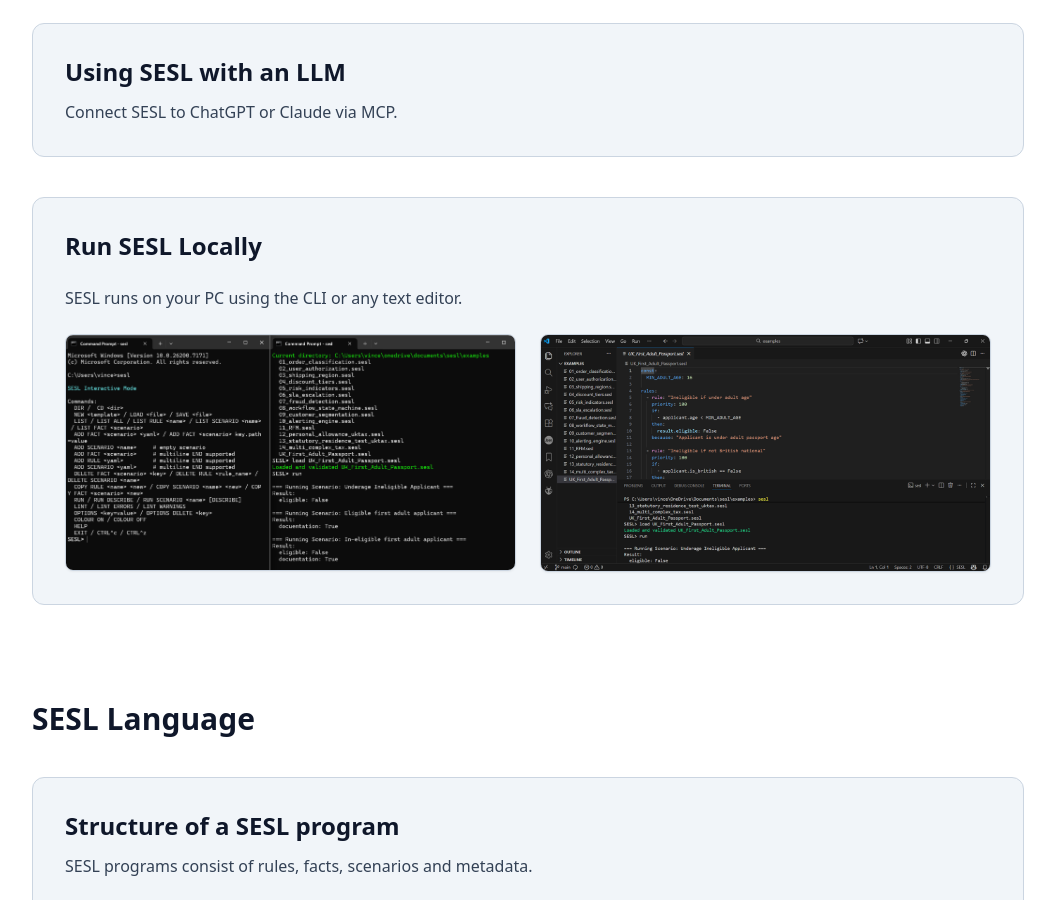
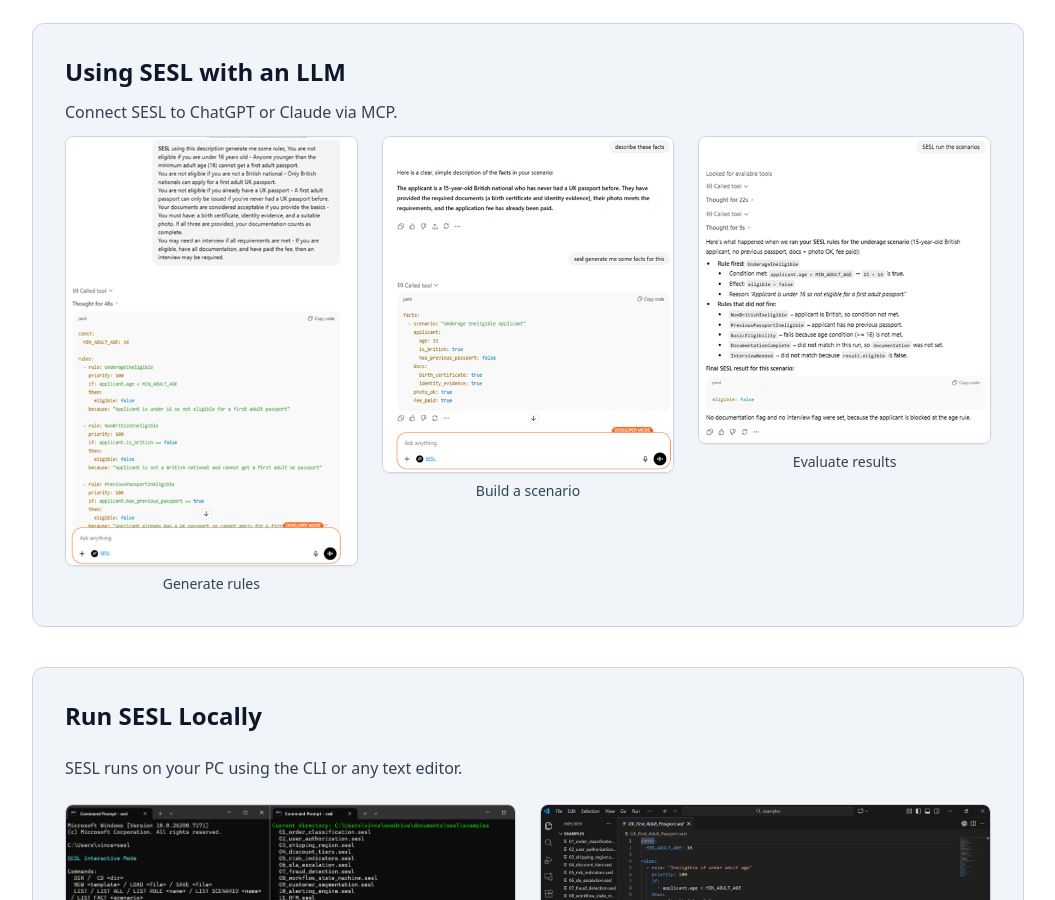
Before and after one commit to Oblongix/sesl_website, a plain HTML site: page product.html in a window 1280 px wide. Shown: the part 820-1720 px from the top of the page, without its empty margins (112-1167 px from the left). Drawn offline with nearby package versions, Linux system fonts and the light colour scheme.

Commit message:
Added MCP images

```diff
--- a/product.html
+++ b/product.html
@@ -163,11 +163,40 @@
       <div class="space-y-10">
 
         <div class="p-8 bg-slate-100 border border-slate-300 rounded-xl dark:bg-slate-900/40 dark:border-slate-800">
-          <h3 class="text-2xl font-semibold mb-3">Using SESL with an LLM</h3>
-          <p class="text-slate-700 dark:text-slate-300">
-            Connect SESL to ChatGPT or Claude via MCP.
-          </p>
-        </div>
+  <h3 class="text-2xl font-semibold mb-3">Using SESL with an LLM</h3>
+  <p class="mb-3 text-slate-700 dark:text-slate-300">
+    Connect SESL to ChatGPT or Claude via MCP.
+  </p>
+
+  <div class="grid grid-cols-1 sm:grid-cols-3 gap-6">
+
+    <!-- Item 1 -->
+    <div class="space-y-2">
+      <img src="sesl in chatgpt 1.png"
+           alt="Screenshot of SESL generating rules"
+           class="rounded-lg border border-slate-300 dark:border-slate-700 shadow-sm w-full">
+      <p class="text-sm text-center text-slate-700 dark:text-slate-300">Generate rules</p>
+    </div>
+
+    <!-- Item 2 -->
+    <div class="space-y-2">
+      <img src="sesl in chatgpt 2.png"
+           alt="Screenshot of SESL editing a scenario"
+           class="rounded-lg border border-slate-300 dark:border-slate-700 shadow-sm w-full">
+      <p class="text-sm text-center text-slate-700 dark:text-slate-300">Build a scenario</p>
+    </div>
+
+    <!-- Item 3 -->
+    <div class="space-y-2">
+      <img src="sesl in chatgpt 3.png"
+           alt="Screenshot of SESL evaluating results"
+           class="rounded-lg border border-slate-300 dark:border-slate-700 shadow-sm w-full">
+      <p class="text-sm text-center text-slate-700 dark:text-slate-300">Evaluate results</p>
+    </div>
+
+  </div>
+</div>
+
         <div class="p-8 bg-slate-100 border border-slate-300 rounded-xl dark:bg-slate-900/40 dark:border-slate-800 space-y-6">
           <h3 class="text-2xl font-semibold mb-3">Run SESL Locally</h3>
           <p class="text-slate-700 dark:text-slate-300">
```
Also changed, not shown: sesl in chatgpt 1.png (added), sesl in chatgpt 2.png (added), sesl in chatgpt 3.png (added).
